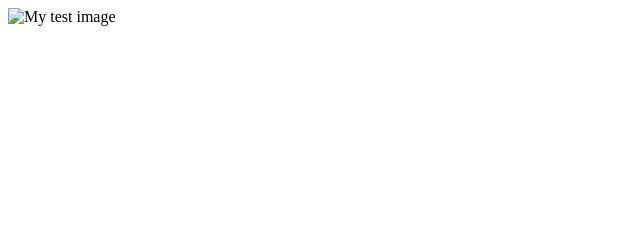
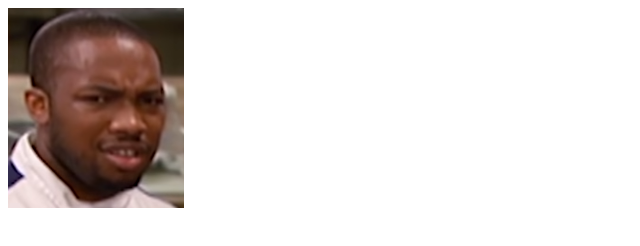
Before and after one commit to RhonV98/rhonv98.github.io, a plain HTML site: page makepicture.html in a window 1280 px wide. Shown: the whole page, without its empty margins (0-640 px from the left). Drawn offline with Linux system fonts and the light colour scheme.

Commit message:
Two files

```diff
--- a/makepicture.html
+++ b/makepicture.html
@@ -5,6 +5,6 @@
     <title>RhonV's INST377 Spring Test Page</title>
   </head>
   <body>
-    <img src="gitImages/what_he_doing_fr.png" alt="My test image">
+    <img src="images/what_he_doing_fr.png" alt="My test image">
   </body>
 </html>
```
Also changed, not shown: images/what_he_doing_fr.png (added).
